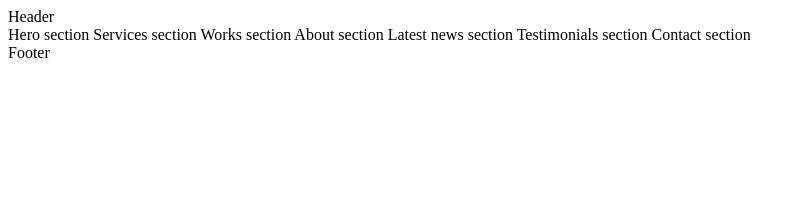
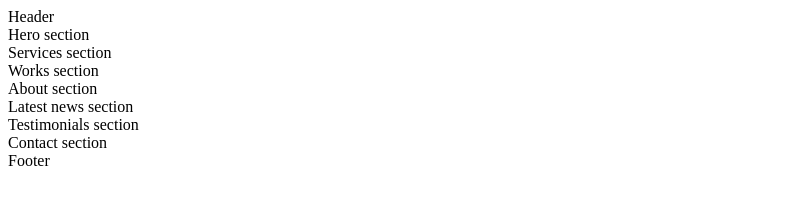
Before and after one commit to AysuAnar/holbertonschool-web_front_end, a plain HTML site: page html_advanced/5-index.html in a window 1280 px wide. Shown: the whole page, without its empty margins (0-806 px from the left). Drawn offline with Linux system fonts and the light colour scheme.

Commit message:
new main

```diff
--- a/html_advanced/5-index.html
+++ b/html_advanced/5-index.html
@@ -13,13 +13,13 @@
 Header
 </header>
 <main>
-Hero section
-Services section
-Works section
-About section
-Latest news section
-Testimonials section
-Contact section
+    <section>Hero section</section>
+    <section>Services section</section>
+    <section>Works section</section>
+    <section>About section</section>
+    <section>Latest news section</section>
+    <section>Testimonials section</section>
+    <section>Contact section</section>
 </main>
 <footer>
 Footer
```
